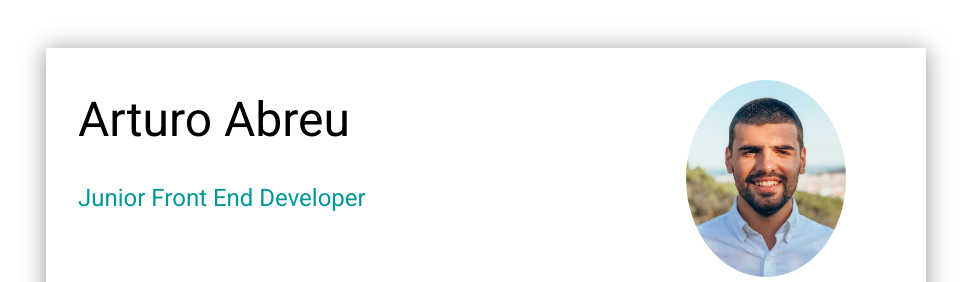
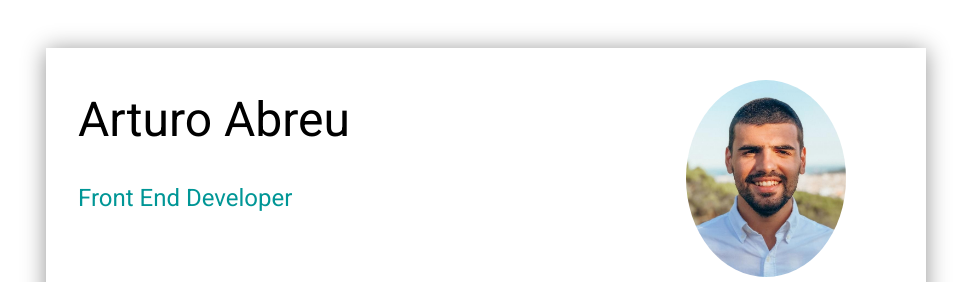
Before and after one commit to r2abreu/resume, a plain HTML site: page index.html in a window 1280 px wide. Shown: the top 282 px of the page, without its empty margins (154-1125 px from the left). Drawn offline with Linux system fonts and the light colour scheme.

Commit message:
minor changes to job descriptions

```diff
--- a/index.html
+++ b/index.html
@@ -11,7 +11,7 @@
         <article class="resume">
             <section class="name">
                 <h1>Arturo Abreu</h1>
-                <p>Junior Front End Developer</p>
+                <p>Front End Developer</p>
             </section>
             <section class="photo">
                 <img src="./public/profile.jpg" alt="profile-picture">
```
